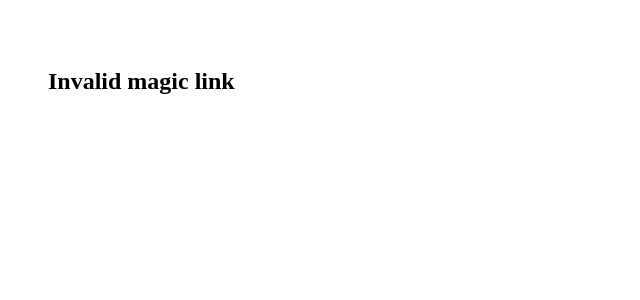
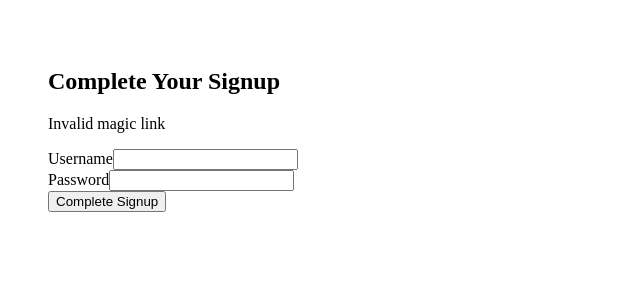
Before and after one commit to l-Welson-l/Eventus, a React (Create React App) app in the folder frontend/: page /magic-login in a window 1280 px wide. Shown: the top 300 px of the page, without its empty margins (0-640 px from the left). Built offline with nearby package versions, Linux system fonts and the light colour scheme.

Commit message:
Better user registration using magic link

```diff
--- a/frontend/src/App.js
+++ b/frontend/src/App.js
@@ -19,6 +19,7 @@ function App() {
       <Route path="/auth-debug" element={<AuthDebugPage />} />
       <Route path="/magic-login" element={<MagicLogin />} />
 
+
     </Routes>
   );
 }
--- a/frontend/src/pages/AuthDebugPage.js
+++ b/frontend/src/pages/AuthDebugPage.js
@@ -24,15 +24,15 @@ export default function AuthDebugPage() {
         anonymous_session_id: anonSession,
         });
 
-      localStorage.setItem(
-        "anon_session",
-        res.data.anonymous_session_id
-      );
-
+        localStorage.setItem("anon_session", res.data.anonymous_session_id);
         setAnonSession(res.data.anonymous_session_id);
         setMessage("Magic link sent. Check your email.");
     } catch (err) {
+        if (err.response?.status === 400) {
+        setMessage(err.response.data.detail); // show "account already exists"
+        } else {
         setMessage("Error sending magic link");
+        }
     }
     };
 
--- a/frontend/src/pages/MagicLogin.js
+++ b/frontend/src/pages/MagicLogin.js
@@ -3,41 +3,70 @@ import { useNavigate, useSearchParams } from "react-router-dom";
 import API from "../api/auth";
 
 export default function MagicLogin() {
-  const navigate = useNavigate();
-  const [searchParams] = useSearchParams();
-  const [status, setStatus] = useState("Verifying magic link...");
-
-  useEffect(() => {
+    const [searchParams] = useSearchParams();
+    const navigate = useNavigate();
+    const [username, setUsername] = useState("");
+    const [password, setPassword] = useState("");
+    const [status, setStatus] = useState("");
     const token = searchParams.get("token");
 
-    if (!token) {
-      setStatus("Invalid magic link");
-      return;
-    }
+    useEffect(() => {
+        if (!token) setStatus("Invalid magic link");
+    }, [token]);
 
-    API.post("/auth/magic-verify/", { token })
-      .then((res) => {
-        // Save tokens
+
+
+    const handleSubmit = async (e) => {
+        e.preventDefault();
+        if (!token) return;
+
+        try {
+        const res = await API.post("/auth/magic-complete/", {
+            token,
+            password,
+            username,
+        });
+
         localStorage.setItem("access", res.data.access);
         localStorage.setItem("refresh", res.data.refresh);
 
-        // Anonymous session no longer needed
-        localStorage.removeItem("anon_session");
-        localStorage.removeItem("display_name");
-
-        setStatus("Logged in successfully!");
-
-        // Redirect after short delay
+        setStatus("Account created successfully!");
         setTimeout(() => navigate("/auth-debug"), 1000);
-      })
-      .catch(() => {
-        setStatus("Magic link invalid or expired");
-      });
-  }, [navigate, searchParams]);
+        } catch (err) {
+        setStatus("Error completing signup");
+        console.error(err);
+        }
+    };
 
   return (
     <div style={{ padding: 40 }}>
-      <h2>{status}</h2>
+      <h2>Complete Your Signup</h2>
+      {status && <p>{status}</p>}
+      {!status.includes("Error") && (
+        <form onSubmit={handleSubmit}>
+          <label>
+            Username
+            <input
+              type="text"
+              value={username}
+              onChange={(e) => setUsername(e.target.value)}
+              required
+            />
+          </label>
+          <br />
+          <label>
+            Password
+            <input
+              type="password"
+              value={password}
+              onChange={(e) => setPassword(e.target.value)}
+              required
+            />
+          </label>
+          <br />
+          <button type="submit">Complete Signup</button>
+        </form>
+      )}
     </div>
   );
 }
```
Also changed, not shown: 2 other files (tests, documents, lock files or other folders). Lines whose indentation alone changed are shown as unchanged.
